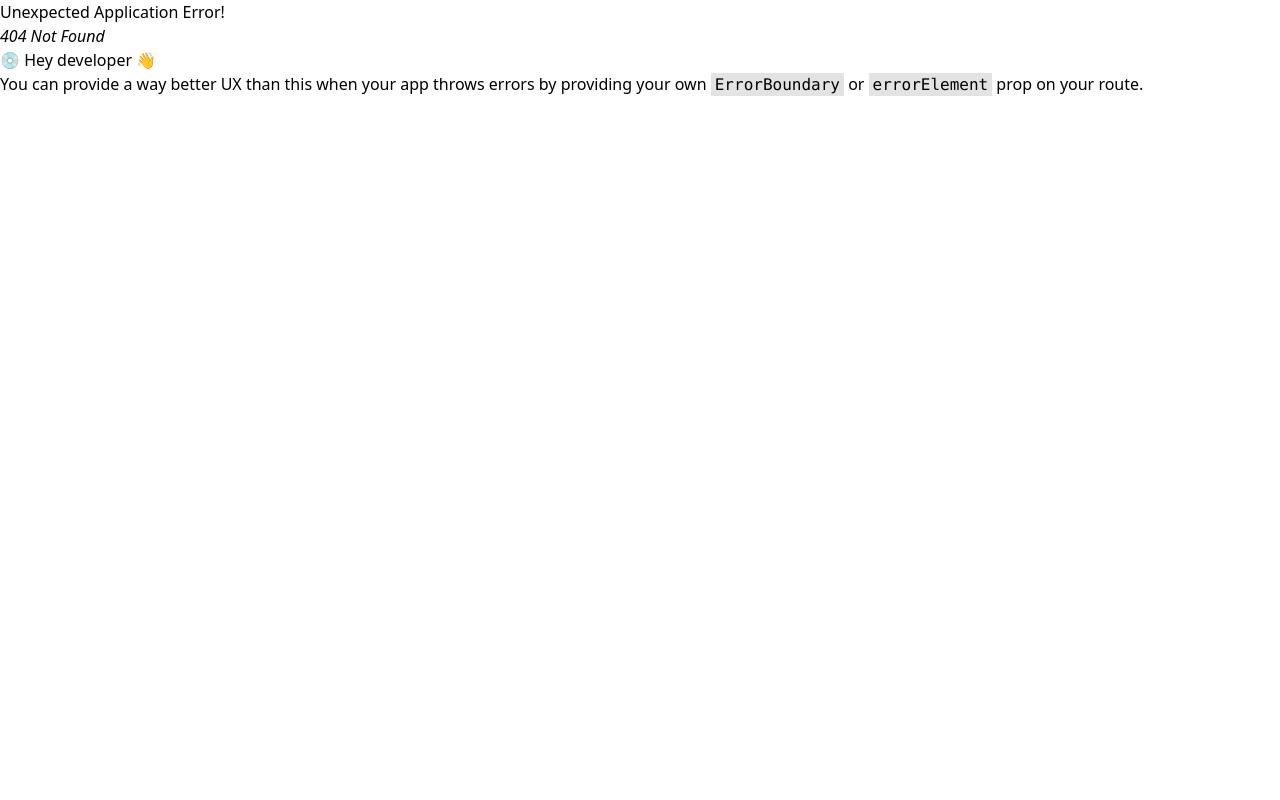
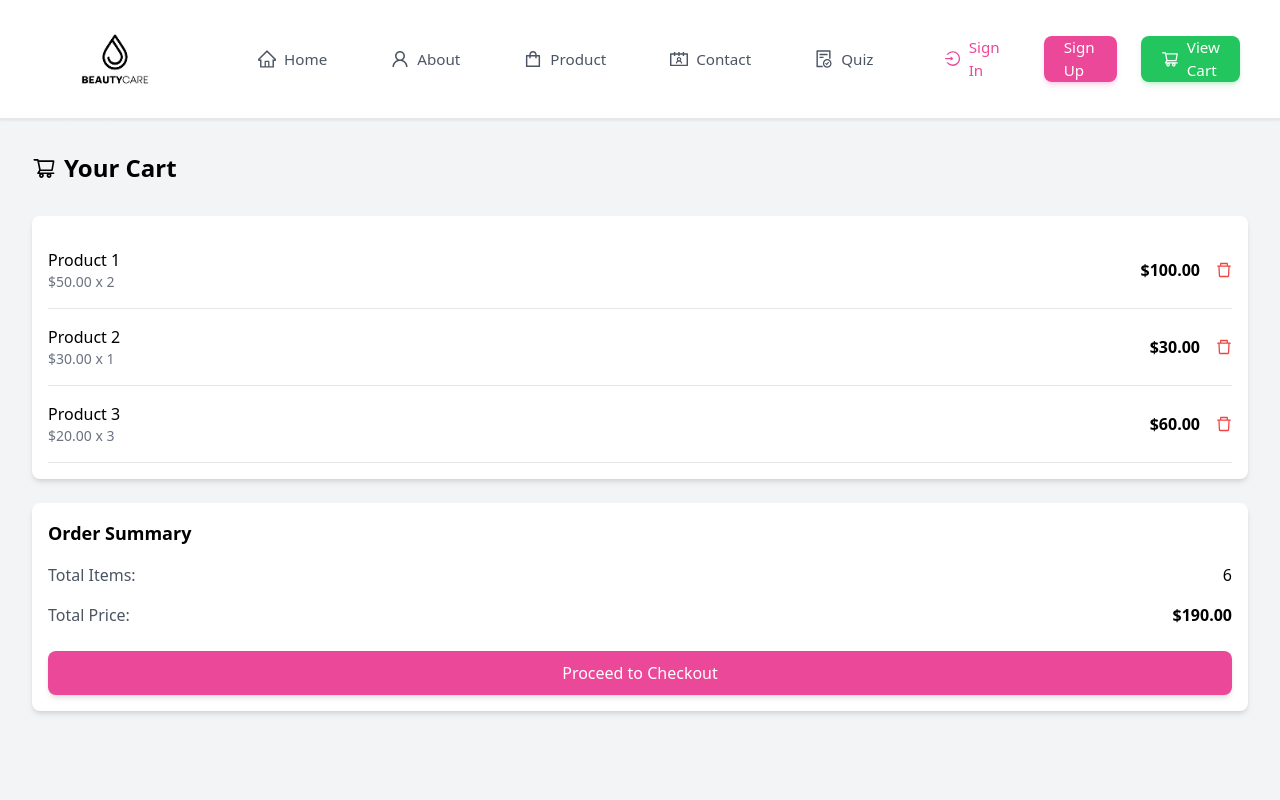
Before and after one commit to 19NgoXuanToan11/SWP391, a React (Vite) app: page /cart in a window 1280 px wide. Before the commit this address had no page. Shown: the top 800 px of the page. Built offline with nearby package versions, Linux system fonts and the light colour scheme.

Commit message:
create cart

```diff
--- a/src/components/site-header.jsx
+++ b/src/components/site-header.jsx
@@ -5,6 +5,7 @@ import {
   ContactsOutlined,
   LoginOutlined,
   FileDoneOutlined,
+  ShoppingCartOutlined,
 } from "@ant-design/icons";
 import blackWhiteLogo from "../assets/pictures/black_white_on_trans.png";
 import { Link } from "react-router-dom";
@@ -74,10 +75,18 @@ export function SiteHeader() {
 
             <Link
               to="/register"
-              className="flex items-center gap-2 px-5 py-2.5 text-[0.95rem] font-medium text-white bg-pink-500 rounded-lg shadow-pink-500/20 shadow-md transition-all duration-300 hover:bg-pink-600 hover:-translate-y-0.5 hover:shadow-lg hover:shadow-pink-500/30 focus:outline-none focus:ring-2 focus:ring-pink-500/20"
+              className="flex items-center gap-2 px-5 text-[0.95rem] font-medium text-white bg-pink-500 rounded-lg shadow-pink-500/20 shadow-md transition-all duration-300 hover:bg-pink-600 hover:-translate-y-0.5 hover:shadow-lg hover:shadow-pink-500/30 focus:outline-none focus:ring-2 focus:ring-pink-500/20"
             >
               Sign Up
             </Link>
+
+            <Link
+            to="/cart"
+            className="flex items-center gap-2 px-5  text-[0.95rem] font-medium text-white bg-green-500 rounded-lg shadow-green-500/20 shadow-md transition-all duration-300 hover:bg-green-600 hover:-translate-y-0.5 hover:shadow-lg hover:shadow-green-500/30 focus:outline-none focus:ring-2 focus:ring-green-500/20"
+          >
+            <ShoppingCartOutlined className="text-lg" />
+            View Cart
+          </Link>
           </div>
         </nav>
       </div>
--- a/src/pages/users/cartPage.jsx
+++ b/src/pages/users/cartPage.jsx
@@ -0,0 +1,76 @@
+import React from "react";
+import { ShoppingCartOutlined, DeleteOutlined } from "@ant-design/icons";
+
+const CartPage = () => {
+  // Example cart items (mock data)
+  const cartItems = [
+    { id: 1, name: "Product 1", price: 50, quantity: 2 },
+    { id: 2, name: "Product 2", price: 30, quantity: 1 },
+    { id: 3, name: "Product 3", price: 20, quantity: 3 },
+  ];
+
+  // Calculate total price
+  const totalPrice = cartItems.reduce(
+    (total, item) => total + item.price * item.quantity,
+    0
+  );
+
+  return (
+    <div className="bg-gray-100 min-h-screen p-8">
+      {/* Header */}
+      <h1 className="text-2xl font-bold flex items-center gap-2 mb-8">
+        <ShoppingCartOutlined />
+        Your Cart
+      </h1>
+
+      {/* Cart Items */}
+      <div className="bg-white rounded-lg shadow-md p-4 mb-6">
+        {cartItems.length === 0 ? (
+          <p className="text-gray-500">Your cart is empty.</p>
+        ) : (
+          <ul>
+            {cartItems.map((item) => (
+              <li
+                key={item.id}
+                className="flex justify-between items-center border-b py-4"
+              >
+                <div>
+                  <h2 className="font-medium">{item.name}</h2>
+                  <p className="text-gray-500 text-sm">
+                    ${item.price.toFixed(2)} x {item.quantity}
+                  </p>
+                </div>
+                <div className="flex items-center gap-4">
+                  <p className="font-bold">
+                    ${(item.price * item.quantity).toFixed(2)}
+                  </p>
+                  <button className="text-red-500 hover:text-red-700 transition">
+                    <DeleteOutlined />
+                  </button>
+                </div>
+              </li>
+            ))}
+          </ul>
+        )}
+      </div>
+
+      {/* Summary Section */}
+      <div className="bg-white rounded-lg shadow-md p-4">
+        <h2 className="text-lg font-semibold mb-4">Order Summary</h2>
+        <div className="flex justify-between mb-4">
+          <p className="text-gray-600">Total Items:</p>
+          <p>{cartItems.reduce((total, item) => total + item.quantity, 0)}</p>
+        </div>
+        <div className="flex justify-between mb-6">
+          <p className="text-gray-600">Total Price:</p>
+          <p className="font-bold">${totalPrice.toFixed(2)}</p>
+        </div>
+        <button className="w-full bg-pink-500 text-white py-2.5 rounded-lg shadow-md hover:bg-pink-600 transition">
+          Proceed to Checkout
+        </button>
+      </div>
+    </div>
+  );
+};
+
+export default CartPage;
--- a/src/utils/router.jsx
+++ b/src/utils/router.jsx
@@ -17,6 +17,7 @@ import CategoryPage from "../pages/admin/categoryPage";
 import BrandsPage from "../pages/admin/brandsPage";
 import VouchersPage from "../pages/admin/vouchersPage";
 import SettingPage from "../pages/admin/settingPage";
+import CartPage from "../pages/users/cartPage";
 
 export const router = createBrowserRouter([
   {
@@ -64,6 +65,10 @@ export const router = createBrowserRouter([
         element: <ForgotPasswordPage />,
       },
       {
+        path: "cart",
+        element: <CartPage />,
+      },
+      {
         path: "dashboard",
         element: <DashboardPage />,
       },
```
